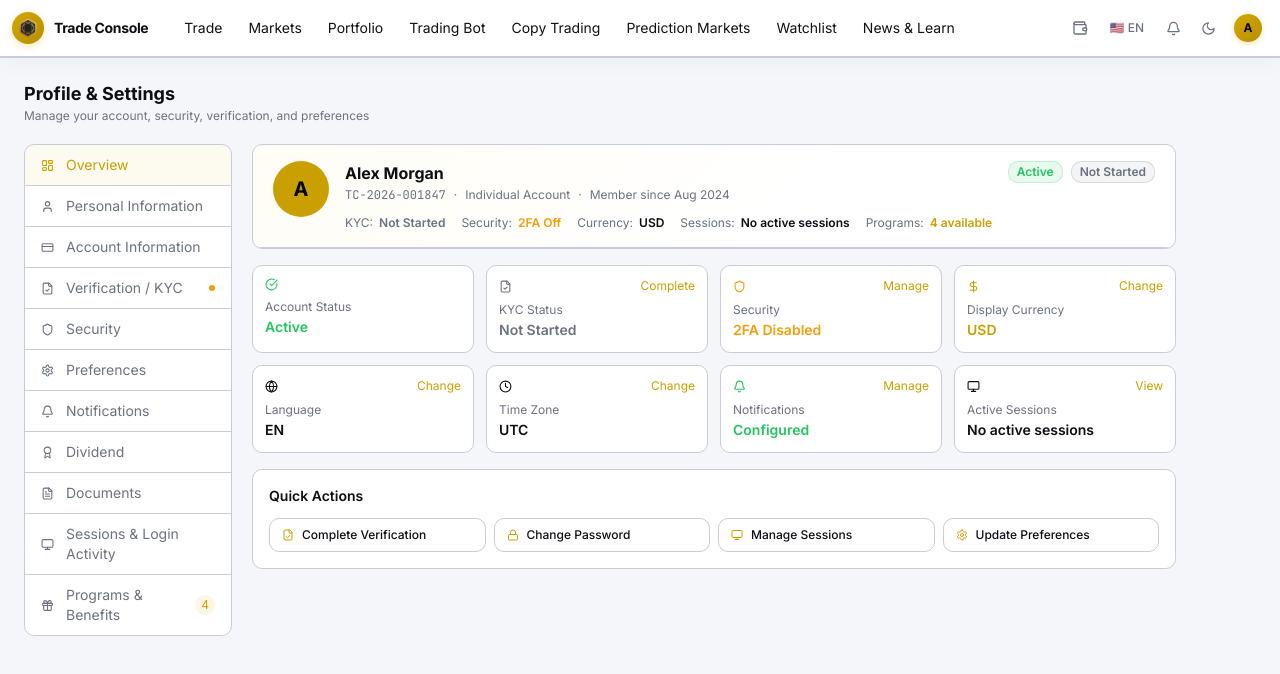
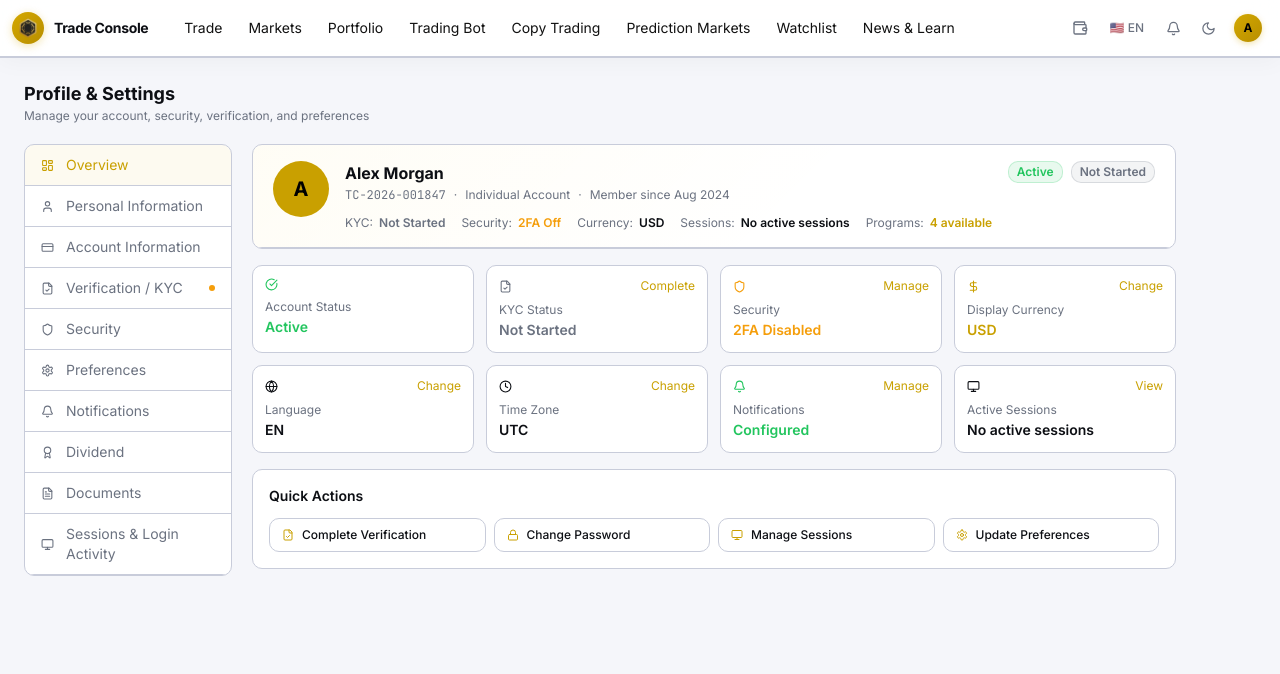
Before and after one commit to splash-007/tradeconsole-platform, a Next.js app: page /settings in a window 1280 px wide. Shown: the top 674 px of the page. Built offline with nearby package versions, Linux system fonts and the light colour scheme.

Commit message:
Local Commit: 2026-09-05T12:14:38.129Z - Removed the Programs & Benefits link from both the mobile and desktop left navigation menus in the Settings page

```diff
--- a/src/app/settings/components/SettingsContent.tsx
+++ b/src/app/settings/components/SettingsContent.tsx
@@ -1,14 +1,14 @@
 'use client';
 import React, { useState, useEffect, useCallback } from 'react';
 import { useRouter } from 'next/navigation';
-import { User, Shield, Bell, Eye, EyeOff, Smartphone, LogOut, Check, Monitor, MapPin, Clock, AlertTriangle, History, Globe, Lock, CheckCircle, XCircle, AlertCircle, RefreshCw, FileCheck, LayoutDashboard, CreditCard, FileText, Settings, DollarSign, Award, Calendar, Hash, ChevronDown, Info, Gift } from 'lucide-react';
+import { User, Shield, Bell, Eye, EyeOff, Smartphone, LogOut, Check, Monitor, MapPin, Clock, AlertTriangle, History, Globe, Lock, CheckCircle, XCircle, AlertCircle, RefreshCw, FileCheck, LayoutDashboard, CreditCard, FileText, Settings, DollarSign, Award, Calendar, Hash, ChevronDown, Info } from 'lucide-react';
 import KYCVerificationFlow from '@/components/kyc/KYCVerificationFlow';
 import { kycService, KYCStatus } from '@/services/kyc.service';
 import { DividendEligibilityStatus, EmploymentStatus } from '@/services/dividend.service';
 import { preferencesService, UserPreferences } from '@/services/preferences.service';
 import { sessionService, CustomerSession, LoginHistoryEntry } from '@/services/session.service';
 import { documentsService, CustomerDocument } from '@/services/documents.service';
-import Link from 'next/link';
+
 
 type SettingsSection =
   | 'overview' | 'personal' | 'account' | 'kyc' | 'security' | 'preferences' | 'notifications' | 'dividend' | 'documents' | 'sessions';
@@ -358,15 +358,6 @@ export default function SettingsContent({ initialTab }: SettingsContentProps) {
                 {item.id === 'kyc' && kycIncomplete && <span className="ml-auto w-1.5 h-1.5 rounded-full" style={{ backgroundColor: '#f59e0b' }} />}
               </button>
             ))}
-            {/* Programs & Benefits — navigates to /programs */}
-            <Link
-              href="/programs"
-              className="w-full flex items-center gap-3 px-4 py-2.5 text-sm text-left border-b last:border-b-0 transition-colors hover:bg-muted"
-              style={{ borderColor: 'var(--border)', color: 'var(--muted-foreground)' }}
-            >
-              <Gift size={13} />
-              Programs &amp; Benefits
-            </Link>
           </div>
         )}
       </div>
@@ -387,16 +378,6 @@ export default function SettingsContent({ initialTab }: SettingsContentProps) {
                 {item.id === 'kyc' && kycIncomplete && <span className="w-1.5 h-1.5 rounded-full shrink-0" style={{ backgroundColor: '#f59e0b' }} />}
               </button>
             ))}
-            {/* Programs & Benefits — dedicated page link */}
-            <Link
-              href="/programs"
-              className="w-full flex items-center gap-3 px-4 py-2.5 text-sm text-left border-b last:border-b-0 transition-colors hover:bg-muted"
-              style={{ borderColor: 'var(--border)', color: 'var(--muted-foreground)', display: 'flex' }}
-            >
-              <Gift size={13} />
-              <span className="flex-1">Programs &amp; Benefits</span>
-              <span className="text-xs px-1.5 py-0.5 rounded" style={{ backgroundColor: 'rgba(212,168,0,0.1)', color: 'var(--primary)' }}>4</span>
-            </Link>
           </div>
         </div>
 
```
